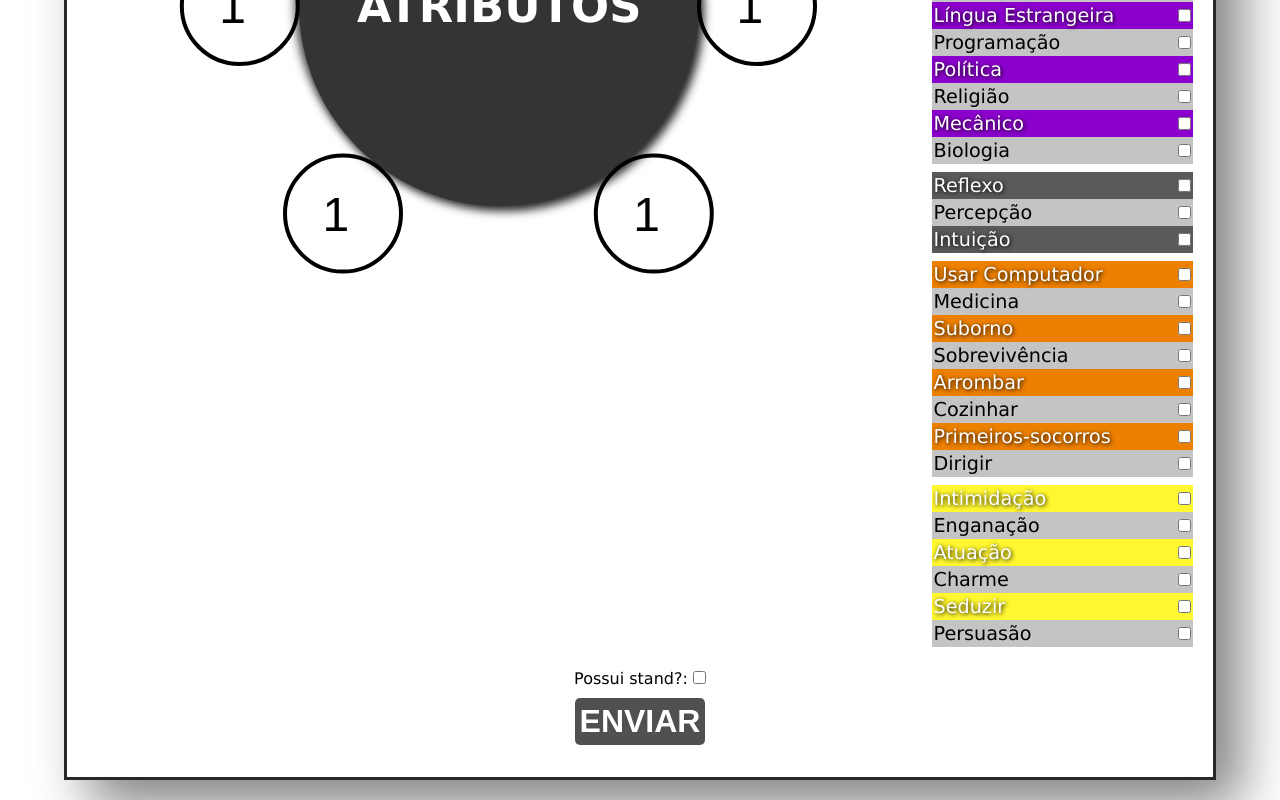
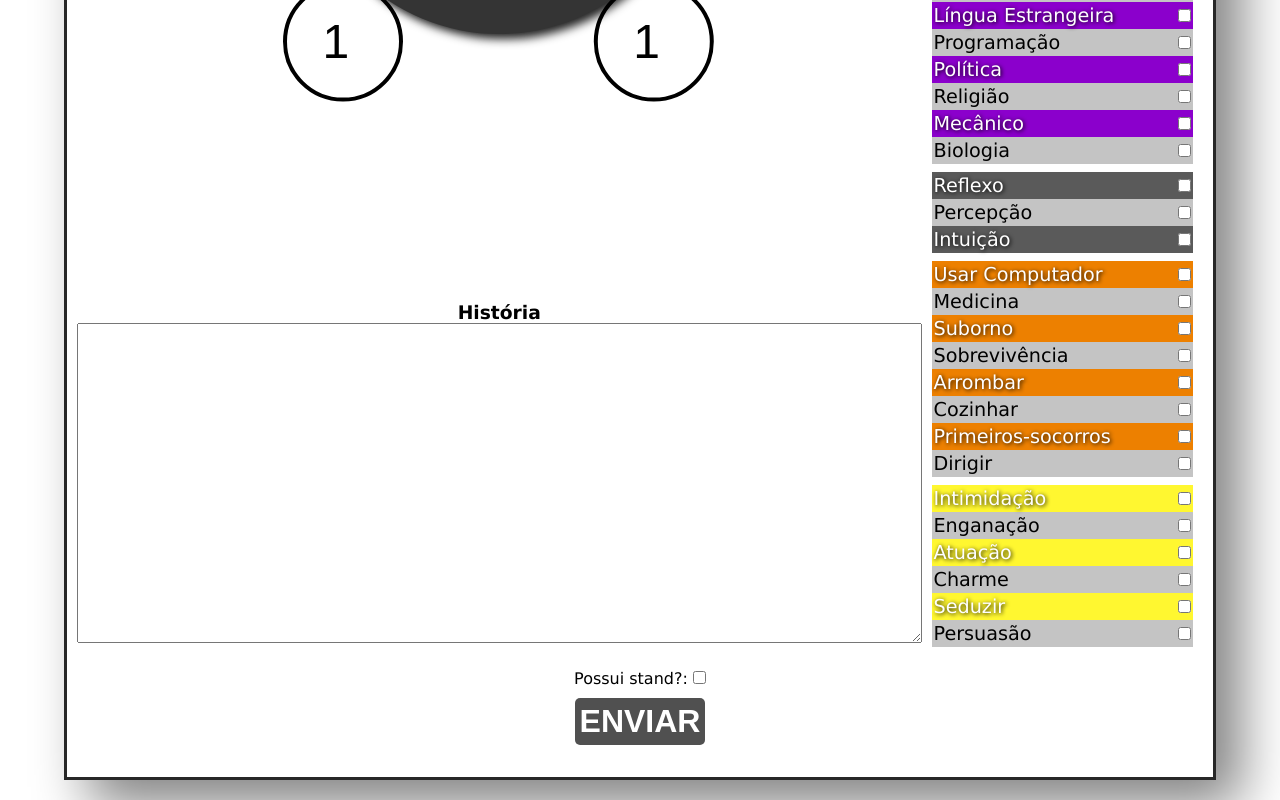
Before and after one commit to jaopredo/jojo-rpg-dm, a React (Create React App) app: page /creation/npc in a window 1280 px wide. Shown: the part 1193-1993 px from the top of the page. Built offline with nearby package versions, Linux system fonts and the light colour scheme; what react-animations would draw is missing.

Commit message:
finalizações

```diff
--- a/src/components/CharForm/index.jsx
+++ b/src/components/CharForm/index.jsx
@@ -198,6 +198,12 @@ function CharForm({ charCookies, setCharCookie }) {
                 ))}
             </table>
         </fieldset>
+        <fieldset id='history-field'>
+            <h3>História</h3>
+            <textarea id='history' {...register('basic.history', {
+                required: true,
+            })}></textarea>
+        </fieldset>
         <div className='button-container'>
             <div>
                 <label htmlFor="havestand">Possui stand?: </label>
--- a/src/components/CharForm/style.scss
+++ b/src/components/CharForm/style.scss
@@ -220,6 +220,14 @@ fieldset {
     }
 }
 
+#history-field {
+    grid-area: history;
+
+    textarea {
+        height: 40vh
+    }
+}
+
 
 /* BOTÃO */
 $button-color: rgb(80, 80, 80);
--- a/src/components/LoggedChar/index.jsx
+++ b/src/components/LoggedChar/index.jsx
@@ -387,7 +387,10 @@ function LoggedChar({
             </div>
         </div>
         <div id="level-area">
-            <h2>Level</h2>
+            <h2>História</h2>
+            <p className='history-paragraph'>
+                {charState?.basic.history}
+            </p>
         </div>
         <div id="dices-area">
             <h2>Dados</h2>
--- a/src/components/LoggedChar/style.scss
+++ b/src/components/LoggedChar/style.scss
@@ -1,6 +1,11 @@
 @use "sass:color";
 @use "../../modules/mixins";
 @use "../../modules/colors.scss" as *;
+
+.history-paragraph {
+    text-align: justify;
+    font-size: 1.1em;
+}
 
 /* ESPECIALIDADES */
 #specialitys-area {
--- a/src/sass/register.scss
+++ b/src/sass/register.scss
@@ -28,11 +28,12 @@
     width: 100%;
     display: grid;
     grid-template-columns: 75% 25%;
-    grid-template-rows: 50vh 4vh auto 15vh;
+    grid-template-rows: 50vh 4vh auto auto 15vh;
     grid-template-areas:
         "basic ."
         "attr ."
         "attr specs"
+        "history specs"
         "button button";
 }
 
```
Also changed, not shown: 1 other file (tests, documents, lock files or other folders).
